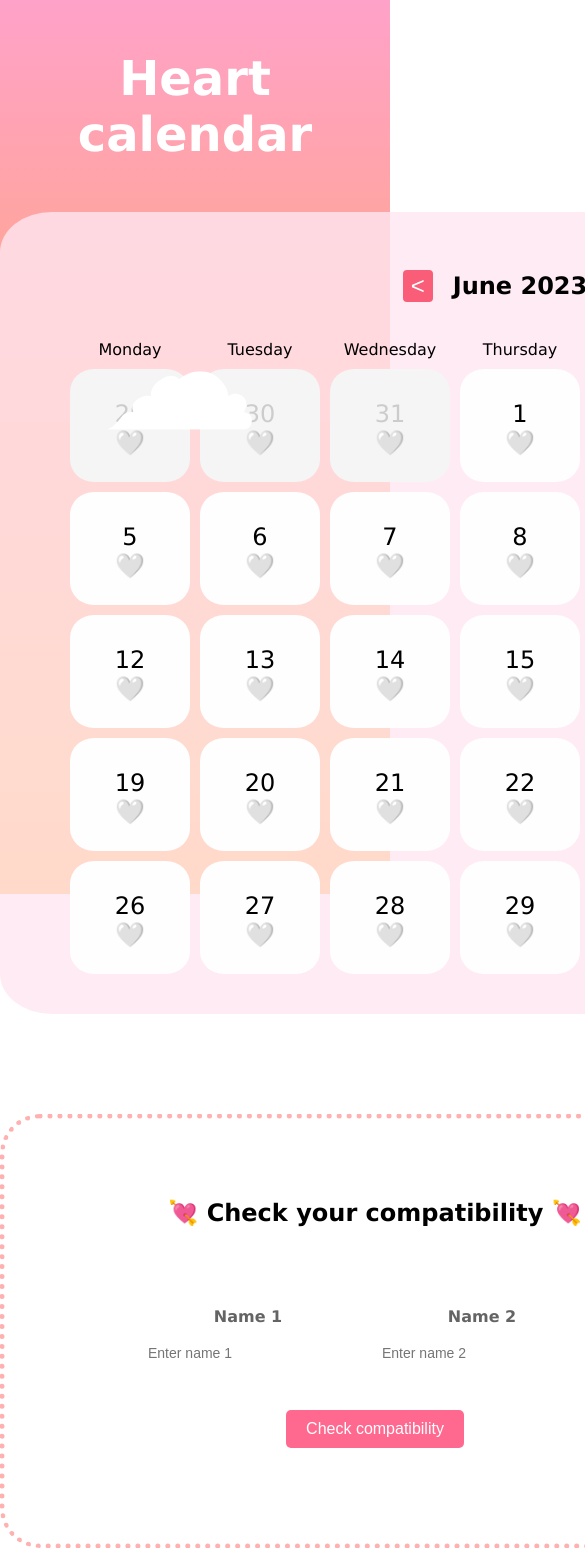
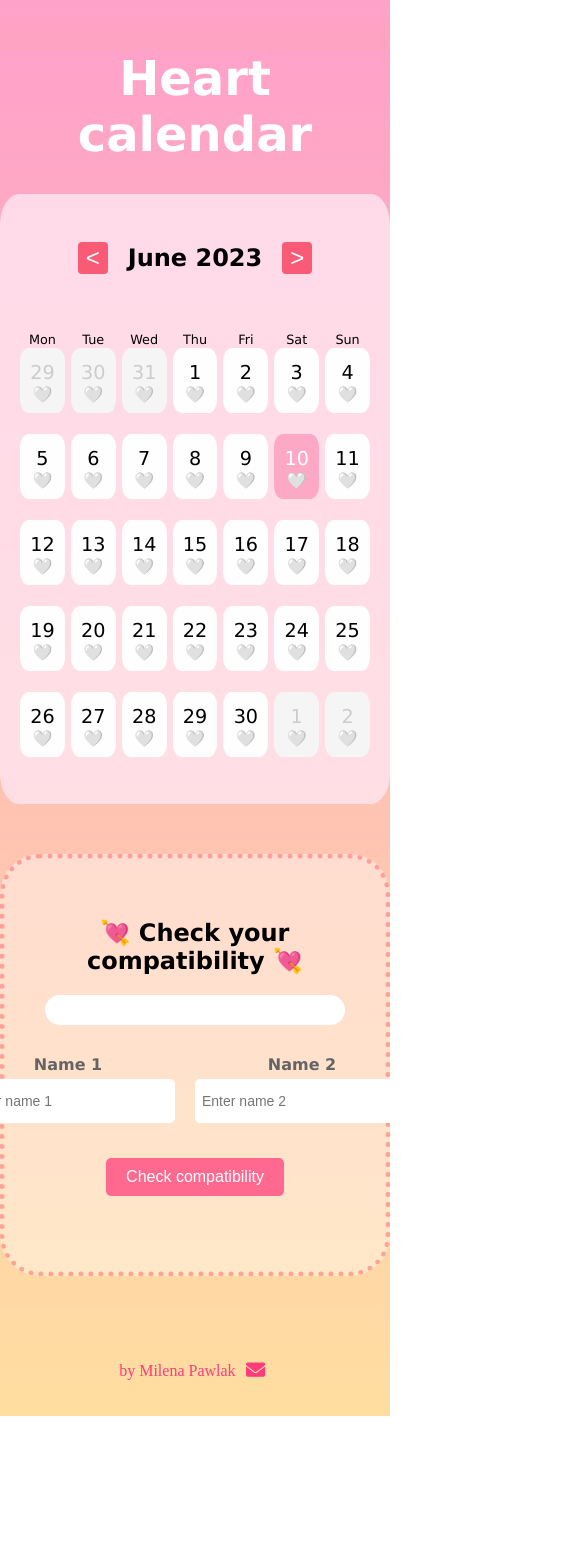
Before and after one commit to 00mila00/Diary_app, a React (Create React App) app: page / in a window 390 px wide. Shown: the top 1548 px of the page, 585 px wide, since content can reach past the window. After the commit the page ends 1416 px from the top, so only its background shows below. Built offline with nearby package versions, Linux system fonts and the light colour scheme.

Commit message:
A little of responsiveness

```diff
--- a/package.json
+++ b/package.json
@@ -3,6 +3,9 @@
   "version": "0.1.0",
   "private": true,
   "dependencies": {
+    "@fortawesome/fontawesome-svg-core": "^6.4.0",
+    "@fortawesome/free-solid-svg-icons": "^6.4.0",
+    "@fortawesome/react-fontawesome": "^0.2.0",
     "@testing-library/jest-dom": "^5.14.1",
     "@testing-library/react": "^13.0.0",
     "@testing-library/user-event": "^13.2.1",
--- a/public/index.html
+++ b/public/index.html
@@ -25,10 +25,19 @@
       Learn how to configure a non-root public URL by running `npm run build`.
     -->
     <title>React App</title>
+    <style>
+      .container {
+        min-height: 100%;
+        background: linear-gradient(0deg, rgb(255, 222, 160) 0%, rgb(255, 162, 201) 100%);
+        background-size: 100% 100%;
+      }
+    </style>
   </head>
   <body>
     <noscript>You need to enable JavaScript to run this app.</noscript>
-    <div id="root"></div>
+    <div class="container">
+      <div id="root"></div>
+    </div>
     <!--
       This HTML file is a template.
       If you open it directly in the browser, you will see an empty page.
--- a/src/App.js
+++ b/src/App.js
@@ -1,10 +1,13 @@
-import React, { useState } from 'react';
+import React, { useState, useEffect } from 'react';
 import Calendar from './components/calendar/Calendar';
 import Percentage from './components/percentage/Percentage';
+import Footer from './components/footer/Footer';
 
 const App = () => {
   const today = new Date();
   const [currentDate, setCurrentDate] = useState(today);
+  const [windowWidth, setWindowWidth] = useState(window.innerWidth);
+  const [windowHeight, setWindowHeight] = useState(window.innerHeight);
 
   const handleNextMonth = () => {
     const nextMonth = new Date(currentDate.getFullYear(), currentDate.getMonth() + 1, 1);
@@ -16,11 +19,29 @@ const App = () => {
     setCurrentDate(previousMonth);
   };
 
+  const handleResize = () => {
+    setWindowWidth(window.innerWidth);
+    setWindowHeight(window.innerHeight);
+  };
+
+  useEffect(() => {
+    window.addEventListener('resize', handleResize);
+    return () => {
+      window.removeEventListener('resize', handleResize);
+    };
+  }, []);
+
+  const isFullView = windowWidth > 1024 && windowHeight > 768;
+
   return (
     <div className="app">
-      <p style={{fontSize: '10rem', position: 'absolute', color: '#fff', top: '120px', left: '100px'}}>☁</p>
-      <p style={{fontSize: '11rem', position: 'absolute', color: '#fff', top: '-80px', left: '1500px'}}>☁</p>
-      <p style={{fontSize: '10.5rem', position: 'absolute', color: '#fff', top: '500px', left: '1700px'}}>☁</p>
+      {isFullView && (
+        <div className="clouds">
+          <p style={{ fontSize: '10rem', position: 'absolute', color: '#fff', top: '120px', left: '100px', zIndex: '0', opacity: '0.7' }}>☁</p>
+          <p style={{ fontSize: '11rem', position: 'absolute', color: '#fff', top: '-80px', left: '1500px' }}>☁</p>
+          <p style={{ fontSize: '10.5rem', position: 'absolute', color: '#fff', top: '500px', left: '1700px' }}>☁</p>
+        </div>
+      )}
       <h1>Heart calendar</h1>
       <div className="menu">
         <div className="header">
@@ -29,12 +50,11 @@ const App = () => {
           <button onClick={handleNextMonth}>&gt;</button>
         </div>
         <Calendar currentDate={currentDate} />
-
       </div>
-    {/* <p style={{fontSize: '10.5rem', position: 'absolute', color: 'rgba(255,255,255,0.8)', top: '800px', left: '1000px'}}>☁</p> */}
       <div className='menu2'>
         <Percentage></Percentage>
       </div>
+      <Footer />
     </div>
   );
 };
--- a/src/components/calendar/Calendar.js
+++ b/src/components/calendar/Calendar.js
@@ -12,13 +12,14 @@ const Calendar = ({ currentDate }) => {
   const daysInMonth = new Date(year, month + 1, 0).getDate();
 
   const days = [];
-  const weekDays = ['Monday', 'Tuesday', 'Wednesday', 'Thursday', 'Friday', 'Saturday', 'Sunday']; // Week day labels
+  const weekDays = ['Monday', 'Tuesday', 'Wednesday', 'Thursday', 'Friday', 'Saturday', 'Sunday'];
 
   // Add week day labels
   for (let i = 0; i < 7; i++) {
+    const weekday = window.innerWidth < 768 ? weekDays[i].slice(0, 3) : weekDays[i];
     days.push(
       <div key={`weekday-${i}`} className="weekday">
-        {weekDays[i]}
+        {weekday}
       </div>
     );
   }
@@ -52,10 +53,11 @@ const Calendar = ({ currentDate }) => {
   }
 
   // Add days from next month
-  const totalDays = days.length - 7; // Subtract 7 for the week day labels
+  const totalDays = days.length - 7;
   const numRows = Math.ceil(totalDays / 7);
-  const remainingCells = numRows === 6 ? 42 - totalDays : 35 - totalDays; // Total cells in a 6-row or 5-row calendar
+  const remainingCells = 7 * numRows - totalDays;
   const nextMonthStartDay = daysInMonth + 1;
+
   for (let i = nextMonthStartDay; i <= nextMonthStartDay + remainingCells - 1; i++) {
     const nextMonthDay = i - nextMonthStartDay + 1;
     days.push(
@@ -69,6 +71,12 @@ const Calendar = ({ currentDate }) => {
     );
   }
 
+  // Add empty cells if necessary to maintain 7-day rows
+  const remainingWeekCells = 7 - (totalDays % 7);
+  for (let i = 0; i < remainingWeekCells; i++) {
+    days.push(<div key={`empty-${i}`} className="empty-day" />);
+  }
+
   return (
     <div className="calendar">
       {days}
--- a/src/components/calendar/calendar.css
+++ b/src/components/calendar/calendar.css
@@ -1,25 +1,53 @@
 .calendar {
   display: grid;
   grid-template-columns: repeat(7, 1fr);
+  grid-template-rows: repeat(6, minmax(0, 1fr));
   grid-gap: 10px;
   max-width: 900px;
   margin: 0 auto;
 }
 
+@media (max-width: 768px) {
+  .calendar {
+    grid-gap: 6px;
+    grid-row-gap: 1px;
+    /* grid-auto-rows: minmax(0, 1fr);  */
+  }
+}
+
 .empty-day {
-    height: 40px;
+  padding-top: calc(100% / 7);
+}
+
+.weekday {
+  font-size: 1rem;
+  margin-bottom: 0;
+  margin-top: 70px;
+}
+
+@media (max-width: 768px) {
+  .weekday {
+    font-size: 0.8rem;
+  }
 }
 
 .day {
   display: flex;
   justify-content: center;
-    /* align-items: center; */
   padding-top: 15px;
   height: 90px;
   border-radius: 20%;
   cursor: pointer;
-    /* background-color: #f2f2f2; */
-    font-size: 1.5rem
+  font-size: 1.5rem;
+}
+
+@media (max-width: 768px) {
+  .day {
+    height: 60px;
+    padding-top: 5px;
+    font-size: 1.2rem;
+    margin: 0;
+  }
 }
 
 .day:hover {
--- a/src/components/day/day.css
+++ b/src/components/day/day.css
@@ -1,14 +1,3 @@
-/* .day {
-    display: flex;
-    justify-content: center;
-    align-items: center;
-    height: 40px;
-    border-radius: 10%;
-    cursor: pointer;
-    background-color: #f2f2f2;
-    font-size: large;
-  }
-   */
   .day:hover {
     background-color: #dcdcdc;
   }
@@ -36,10 +25,6 @@
     height: 70%;
   }
 
-  .day-number {
-    margin: 0;
-    font-size: 1rem;
-  }
 
   .heart {
     color: #dd3333;
@@ -55,6 +40,7 @@
     cursor: pointer;
     padding: 8px;
     background-color: #fffefe;
+    font-size: 1.5rem;
   }
 
   .day p {
@@ -78,3 +64,14 @@
     background-color: #fda8c4;
     color: #fff;
   }
+
+  @media (max-width: 768px) {
+    .day {
+      font-size: 0.8rem; /* Adjust the font size for the day */
+      padding: 0 4px;
+    }
+
+    .heart-button {
+      font-size: 1.0rem; /* Adjust the font size for the heart icon */
+    }
+  }
--- /dev/null
+++ b/src/components/footer/Footer.js
@@ -0,0 +1,43 @@
+import React from 'react';
+import { FontAwesomeIcon } from '@fortawesome/react-fontawesome';
+import { faEnvelope } from '@fortawesome/free-solid-svg-icons';
+
+const Footer = () => {
+  const handleEmailClick = () => {
+    window.location.href = 'mailto:milunia2000xd@gmail.com';
+  };
+
+  return (
+    <div
+      className="footer"
+      style={{
+        display: 'flex',
+        alignItems: 'center',
+        justifyContent: 'center',
+        height: '90px',
+      }}
+    >
+      <p style={{ color: '#ff3b7d', fontFamily: 'serif', marginRight: '4px' }}>
+        by Milena Pawlak
+      </p>
+      <button
+        onClick={handleEmailClick}
+        style={{
+          background: 'transparent',
+          border: 'none',
+          cursor: 'pointer',
+          color: '#ff3b7d',
+          fontSize: '1.2rem',
+        }}
+      >
+        <FontAwesomeIcon
+          icon={faEnvelope}
+          style={{ transition: 'color 0.3s' }}
+          className="icon"
+        />
+      </button>
+    </div>
+  );
+};
+
+export default Footer;
--- a/src/components/percentage/percentage.css
+++ b/src/components/percentage/percentage.css
@@ -1,9 +1,6 @@
 .percentage-container {
   text-align: center;
   padding: 20px;
-  /* background-color: #fff; */
-  /* width: 1000px; */
-
 }
 
 .input-container {
--- a/src/index.css
+++ b/src/index.css
@@ -31,7 +31,8 @@ h1 {
   display: flex;
   justify-content: center;
   align-items: center;
-  margin-bottom: 20px;
+  margin-top: 10px;
+  margin-bottom: -30px;
 }
 
 .header button {
@@ -52,22 +53,37 @@ h1 {
 }
 
 .menu {
+  z-index: 50;
   background-color: rgba(255, 231, 242, 0.8);
-  padding: 40px 20px;
-  width: 1000px;
+  padding: 30px 20px;
+  max-width: 1000px;
   border-radius: 5%;
   margin: 50px auto;
 }
 
+@media (max-width: 768px) {
+  .menu {
+    padding: 20px;
+    margin: 30px auto;
+  }
+}
 
 .menu2 {
   background-color: rgba(255, 255, 255, 0.4);
   padding: 40px 20px;
-  width: 700px;
+  max-width: 700px;
   border-radius: 40px;
   margin: 100px auto 80px;
-  border: 5px dotted rgba(255, 99, 99,0.5);
+  border: 5px dotted rgba(255, 99, 99, 0.5);
 }
+
+@media (max-width: 768px) {
+  .menu2 {
+    padding: 20px;
+    margin: 50px auto;
+  }
+}
+
 
 .icon:hover {
   color: rgb(255, 0, 64); /* Change to your desired hover color */
```
Also changed, not shown: 1 other file (tests, documents, lock files or other folders). Lines whose indentation alone changed are shown as unchanged.
